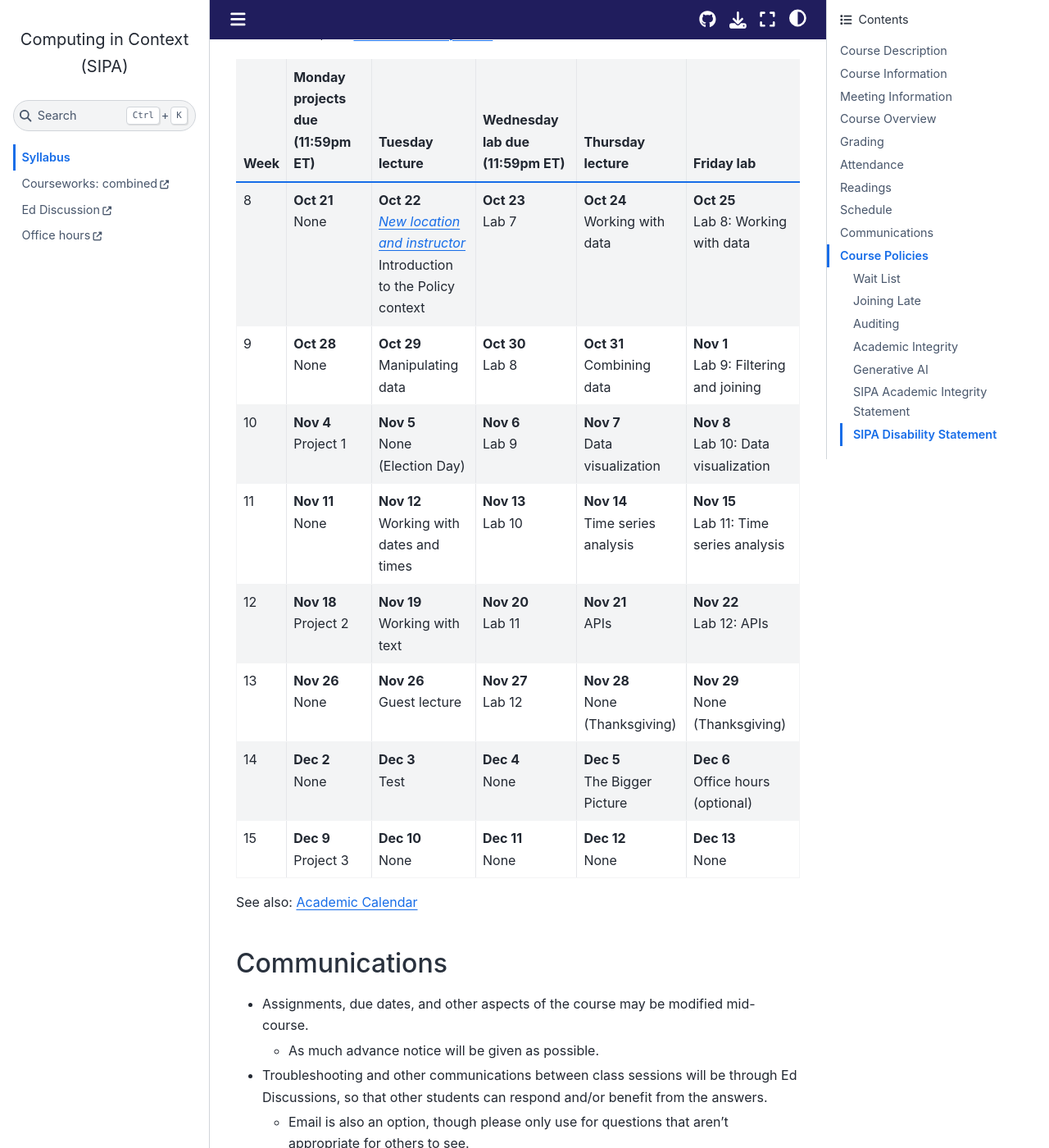
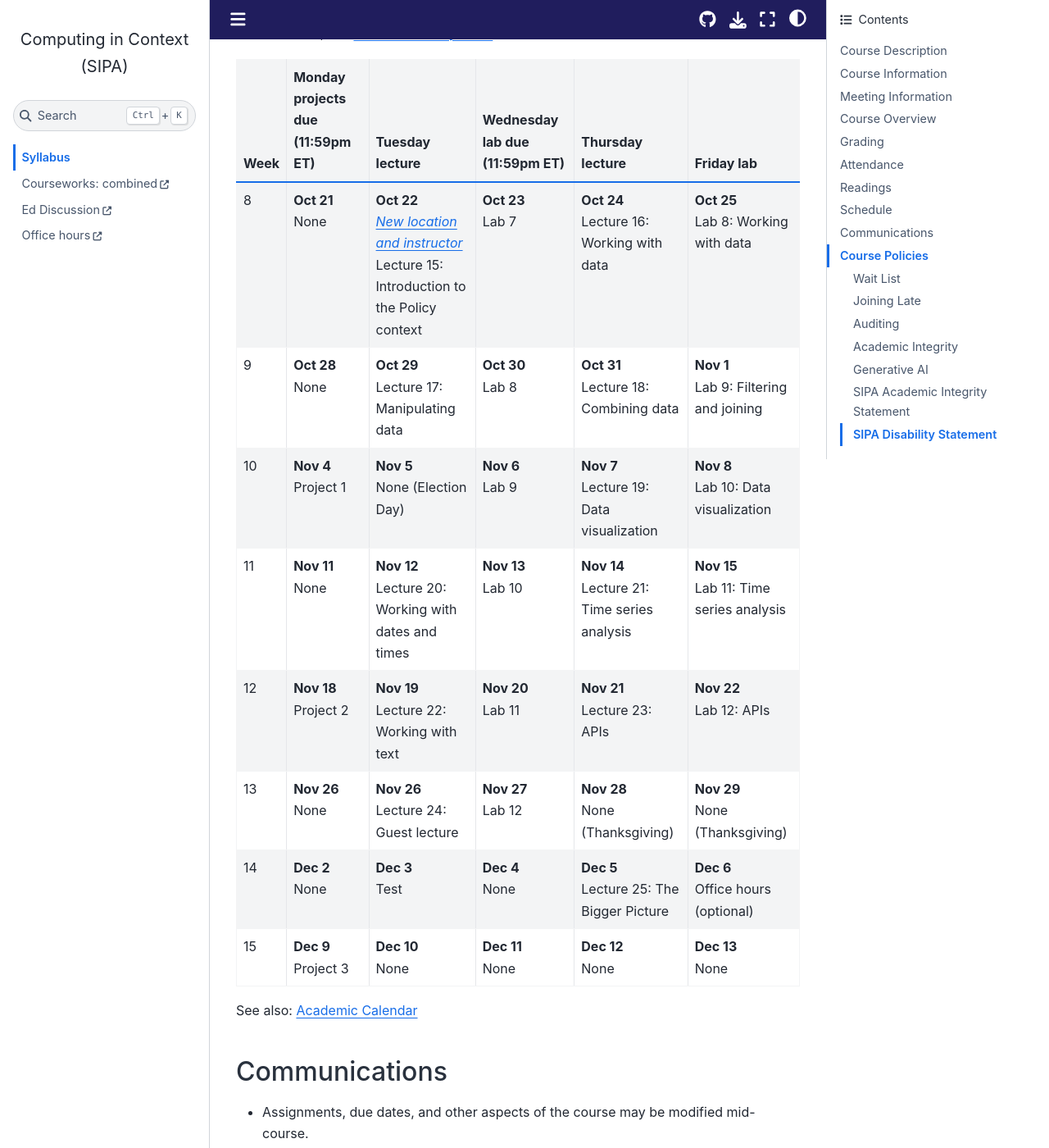
Before and after one commit to afeld/computing-in-context, a Jupyter Book: the page built from index.md, in a window 1280 px wide and 1400 px high, scrolled down 4269 px. Shown: the whole window at 82% size. Built offline with Jupyter Book 1.0.4 settings and Sphinx 7.4.7 and the Sphinx Book theme 1.1.4, drawn with Linux system fonts in a browser that asks for light colours.

Commit message:
number the lectures

```diff
--- a/index.md
+++ b/index.md
@@ -104,16 +104,16 @@ No textbook purchase is required. We will be using free online sources, primaril
 
 For weeks 1-7, see [the combined syllabus](https://courseworks2.columbia.edu/courses/203144/pages/syllabus).
 
-| Week | Monday projects due (11:59pm ET) | Tuesday lecture                                                                                             | Wednesday lab due (11:59pm ET) | Thursday lecture                    | Friday lab                                  |
-| ---- | -------------------------------- | ----------------------------------------------------------------------------------------------------------- | ------------------------------ | ----------------------------------- | ------------------------------------------- |
-| 8    | **Oct 21**<br/>None              | **Oct 22**<br/>[_New location and instructor_](#meeting-information)<br/>Introduction to the Policy context | **Oct 23**<br/>Lab 7           | **Oct 24**<br/>Working with data    | **Oct 25**<br/>Lab 8: Working with data     |
-| 9    | **Oct 28**<br/>None              | **Oct 29**<br/>Manipulating data                                                                            | **Oct 30**<br/>Lab 8           | **Oct 31**<br/>Combining data       | **Nov 1**<br/>Lab 9: Filtering and joining  |
-| 10   | **Nov 4**<br/>Project 1          | **Nov 5**<br/>None (Election Day)                                                                           | **Nov 6**<br/>Lab 9            | **Nov 7**<br/>Data visualization    | **Nov 8**<br/>Lab 10: Data visualization    |
-| 11   | **Nov 11**<br/>None              | **Nov 12**<br/>Working with dates and times                                                                 | **Nov 13**<br/>Lab 10          | **Nov 14**<br/>Time series analysis | **Nov 15**<br/>Lab 11: Time series analysis |
-| 12   | **Nov 18**<br/>Project 2         | **Nov 19**<br/>Working with text                                                                            | **Nov 20**<br/>Lab 11          | **Nov 21**<br/>APIs                 | **Nov 22**<br/>Lab 12: APIs                 |
-| 13   | **Nov 26**<br/>None              | **Nov 26**<br/>Guest lecture                                                                                | **Nov 27**<br/>Lab 12          | **Nov 28**<br/>None (Thanksgiving)  | **Nov 29**<br/>None (Thanksgiving)          |
-| 14   | **Dec 2**<br/>None               | **Dec 3**<br/>Test                                                                                          | **Dec 4**<br/>None             | **Dec 5**<br/>The Bigger Picture    | **Dec 6**<br/>Office hours (optional)       |
-| 15   | **Dec 9**<br/>Project 3          | **Dec 10**<br/>None                                                                                         | **Dec 11**<br/>None            | **Dec 12**<br/>None                 | **Dec 13**<br/>None                         |
+| Week | Monday projects due (11:59pm ET) | Tuesday lecture                                                                                                         | Wednesday lab due (11:59pm ET) | Thursday lecture                                | Friday lab                                  |
+| ---- | -------------------------------- | ----------------------------------------------------------------------------------------------------------------------- | ------------------------------ | ----------------------------------------------- | ------------------------------------------- |
+| 8    | **Oct 21**<br/>None              | **Oct 22**<br/>[_New location and instructor_](#meeting-information)<br/>Lecture 15: Introduction to the Policy context | **Oct 23**<br/>Lab 7           | **Oct 24**<br/>Lecture 16: Working with data    | **Oct 25**<br/>Lab 8: Working with data     |
+| 9    | **Oct 28**<br/>None              | **Oct 29**<br/>Lecture 17: Manipulating data                                                                            | **Oct 30**<br/>Lab 8           | **Oct 31**<br/>Lecture 18: Combining data       | **Nov 1**<br/>Lab 9: Filtering and joining  |
+| 10   | **Nov 4**<br/>Project 1          | **Nov 5**<br/>None (Election Day)                                                                                       | **Nov 6**<br/>Lab 9            | **Nov 7**<br/>Lecture 19: Data visualization    | **Nov 8**<br/>Lab 10: Data visualization    |
+| 11   | **Nov 11**<br/>None              | **Nov 12**<br/>Lecture 20: Working with dates and times                                                                 | **Nov 13**<br/>Lab 10          | **Nov 14**<br/>Lecture 21: Time series analysis | **Nov 15**<br/>Lab 11: Time series analysis |
+| 12   | **Nov 18**<br/>Project 2         | **Nov 19**<br/>Lecture 22: Working with text                                                                            | **Nov 20**<br/>Lab 11          | **Nov 21**<br/>Lecture 23: APIs                 | **Nov 22**<br/>Lab 12: APIs                 |
+| 13   | **Nov 26**<br/>None              | **Nov 26**<br/>Lecture 24: Guest lecture                                                                                | **Nov 27**<br/>Lab 12          | **Nov 28**<br/>None (Thanksgiving)              | **Nov 29**<br/>None (Thanksgiving)          |
+| 14   | **Dec 2**<br/>None               | **Dec 3**<br/>Test                                                                                                      | **Dec 4**<br/>None             | **Dec 5**<br/>Lecture 25: The Bigger Picture    | **Dec 6**<br/>Office hours (optional)       |
+| 15   | **Dec 9**<br/>Project 3          | **Dec 10**<br/>None                                                                                                     | **Dec 11**<br/>None            | **Dec 12**<br/>None                             | **Dec 13**<br/>None                         |
 
 See also: [Academic Calendar](https://www.registrar.columbia.edu/event/academic-calendar?acfy=49&acterm=6&acschool=18&keys=&field_event_type1_tid%5B%5D=21&field_event_type1_tid%5B%5D=22&field_event_type1_tid%5B%5D=23)
 
```
